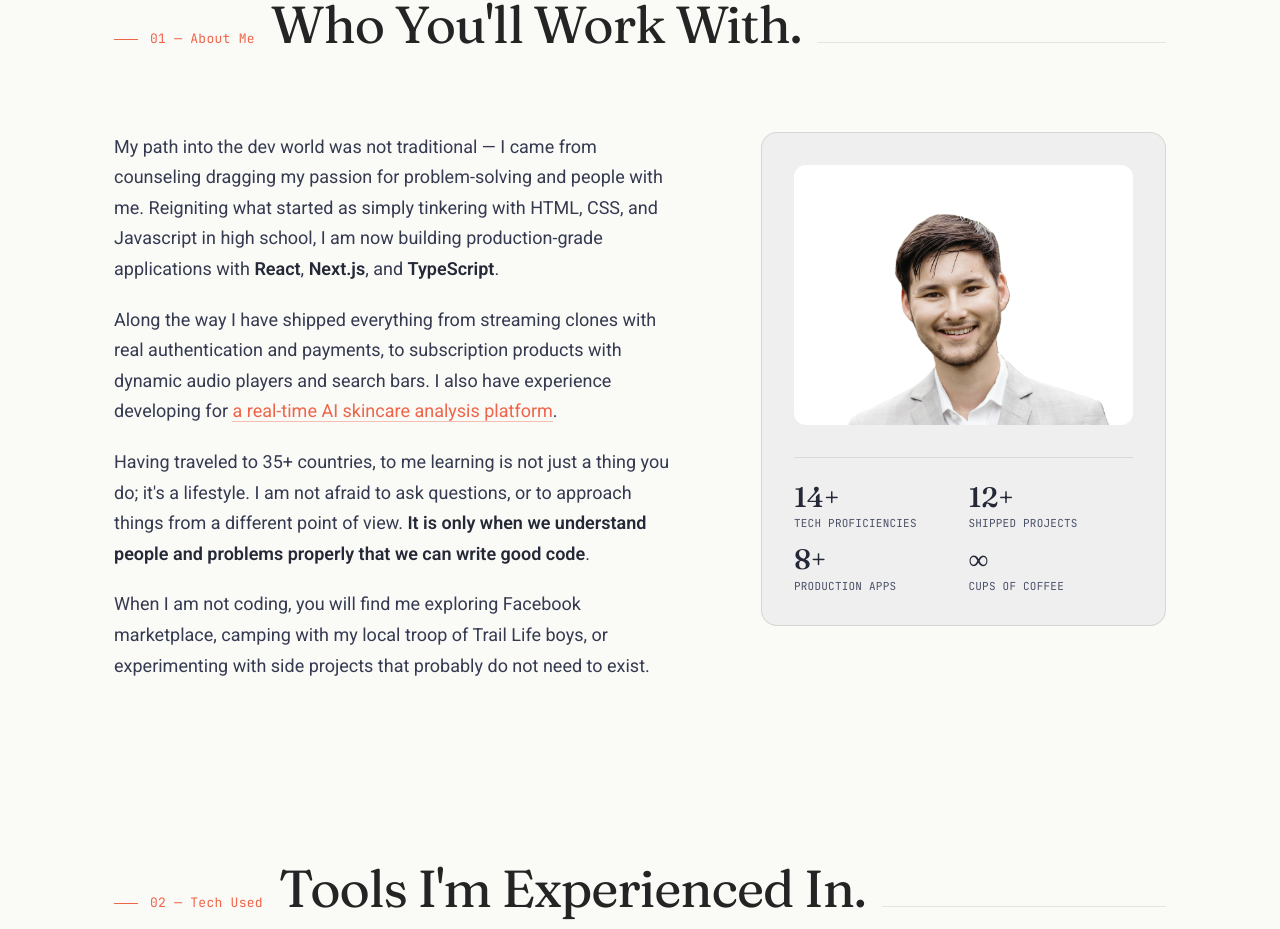
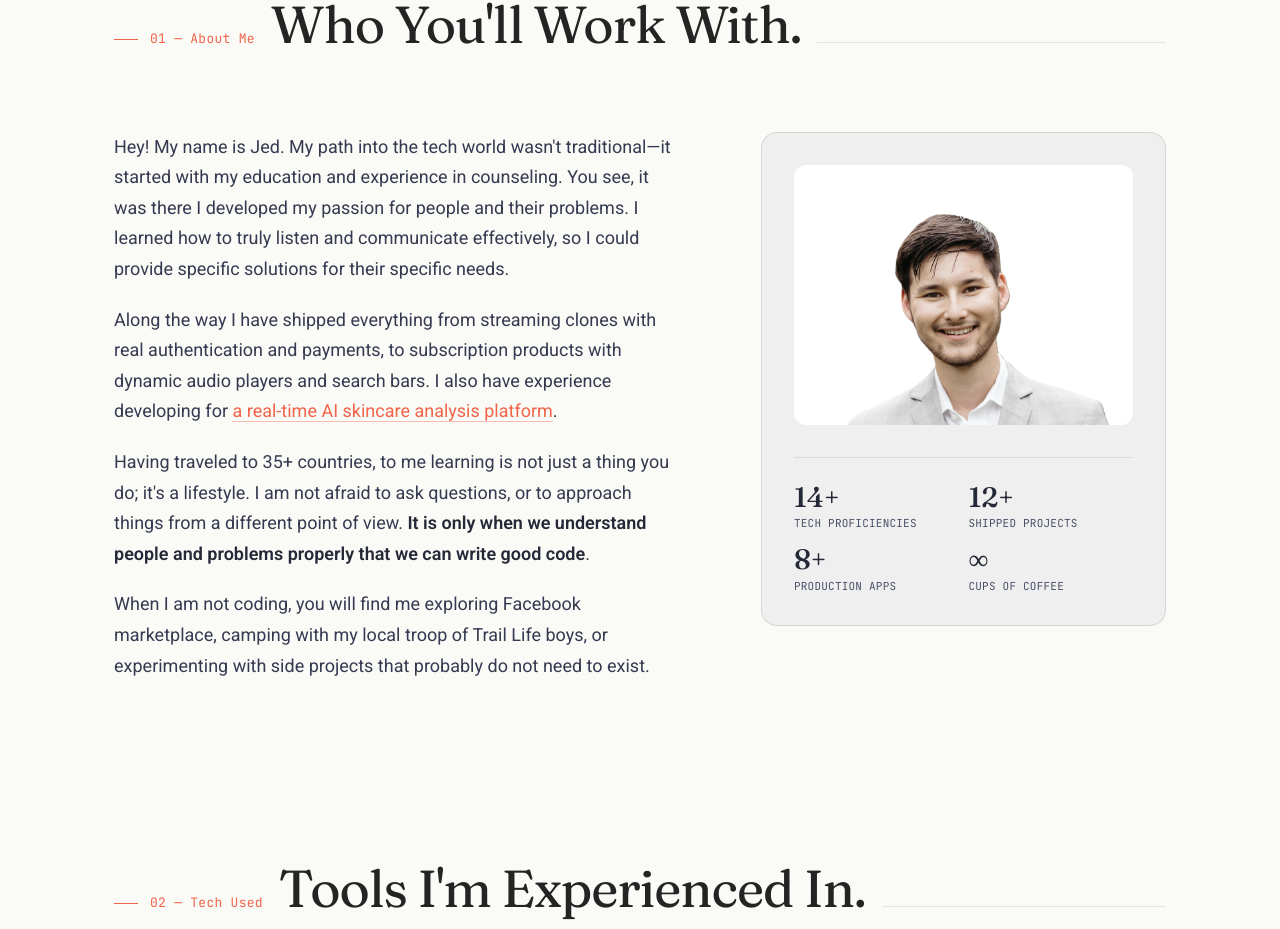
Before and after one commit to jeddelich/next-portfolio, a Next.js app: page / in a window 1280 px wide. Shown: the part 993-1922 px from the top of the page. Built offline with nearby package versions, Linux system fonts and the light colour scheme.

Commit message:
chore: update first about me paragraph

```diff
--- a/components/about/about.tsx
+++ b/components/about/about.tsx
@@ -13,10 +13,7 @@ function About() {
           <div className={styles.aboutGrid}>
             <div className={styles.aboutProse}>
               <p>
-                My path into the dev world was not traditional — I came from counseling dragging my passion for problem-solving and people with me. Reigniting what started as simply tinkering with HTML, CSS, and Javascript in
-                high school, I am now building production-grade
-                applications with <strong>React</strong>,{" "}
-                <strong>Next.js</strong>, and <strong>TypeScript</strong>.
+                Hey! My name is Jed. My path into the tech world wasn&apos;t traditional—it started with my education and experience in counseling. You see, it was there I developed my passion for people and their problems. I learned how to truly listen and communicate effectively, so I could provide specific solutions for their specific needs.
               </p>
               <p>
                 Along
```
